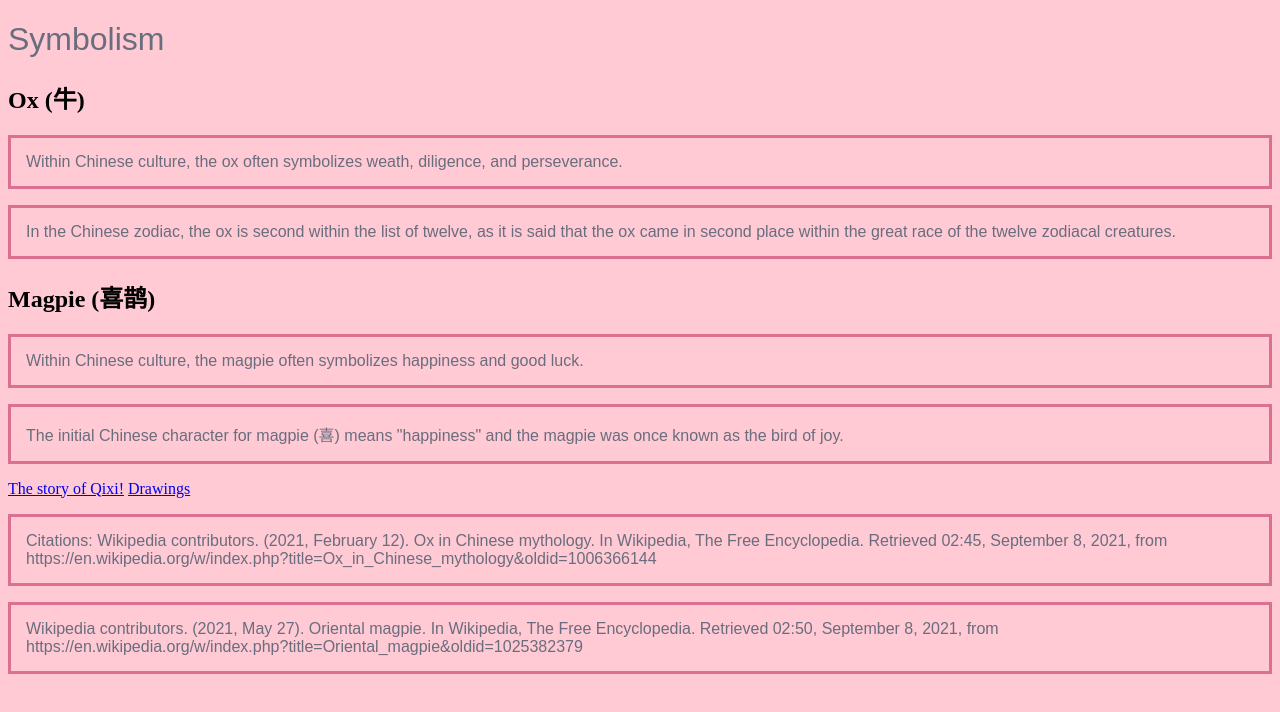
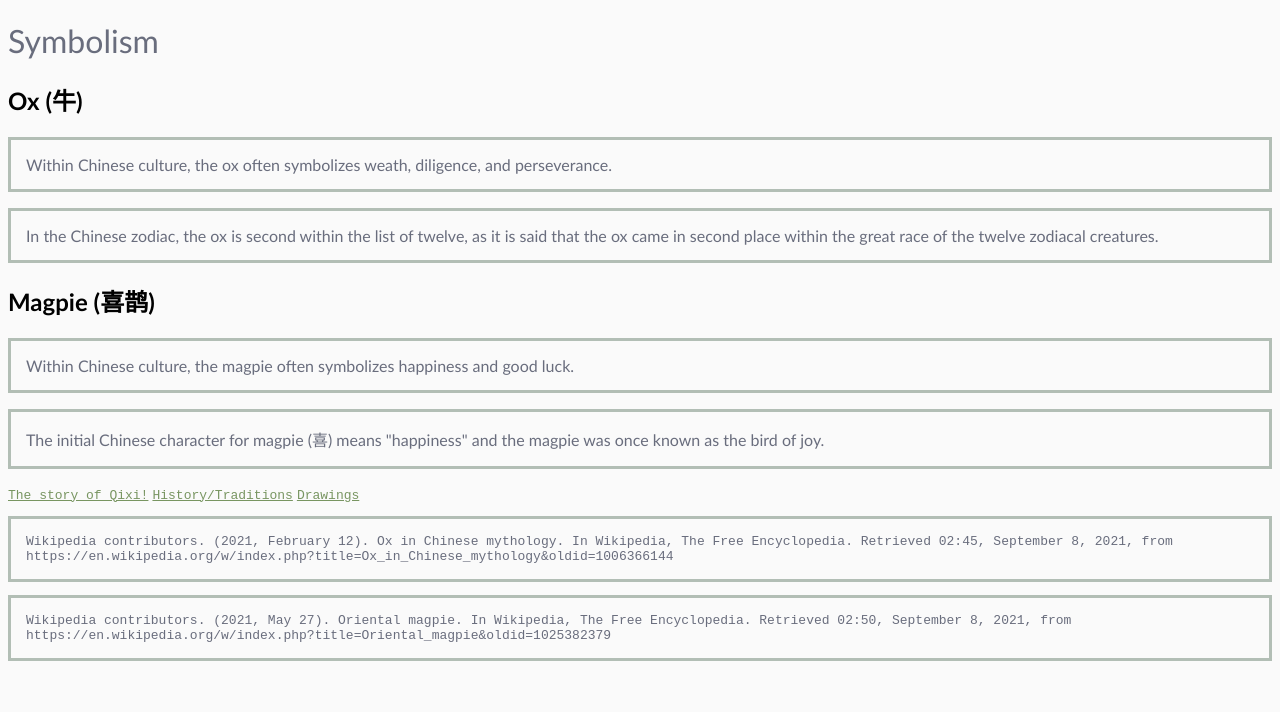
Before and after one commit to jdmar3-comp426/a01-jadehenderson, a website: page page2.html in a window 1280 px wide. Drawn offline with Linux system fonts and the light colour scheme.

Commit message:
a01 style

```diff
--- a/page2.html
+++ b/page2.html
@@ -18,10 +18,11 @@
             <p>Within Chinese culture, the magpie often symbolizes happiness and good luck.</p>
             <p>The initial Chinese character for magpie (喜) means "happiness" and the magpie was once known as the bird of joy.</p>
 
-            <a href="/index.html" target="_blank">The story of Qixi!</a>
-            <a href="/page3.html" target="_blank">Drawings</a>
+            <a id="links" href="/index.html" target="_blank">The story of Qixi!</a>
+            <a id="links" href="/page1.html" target="_blank">History/Traditions</a>
+            <a id="links" href="/page3.html" target="_blank">Drawings</a>
 
-            <p>Citations: Wikipedia contributors. (2021, February 12). Ox in Chinese mythology. In Wikipedia, The Free Encyclopedia. Retrieved 02:45, September 8, 2021, from https://en.wikipedia.org/w/index.php?title=Ox_in_Chinese_mythology&oldid=1006366144</p>
-            <p>Wikipedia contributors. (2021, May 27). Oriental magpie. In Wikipedia, The Free Encyclopedia. Retrieved 02:50, September 8, 2021, from https://en.wikipedia.org/w/index.php?title=Oriental_magpie&oldid=1025382379</p>
+            <p class="wikicite">Wikipedia contributors. (2021, February 12). Ox in Chinese mythology. In Wikipedia, The Free Encyclopedia. Retrieved 02:45, September 8, 2021, from https://en.wikipedia.org/w/index.php?title=Ox_in_Chinese_mythology&oldid=1006366144</p>
+            <p class="wikicite">Wikipedia contributors. (2021, May 27). Oriental magpie. In Wikipedia, The Free Encyclopedia. Retrieved 02:50, September 8, 2021, from https://en.wikipedia.org/w/index.php?title=Oriental_magpie&oldid=1025382379</p>
         </div>
     </body>
--- a/styles.css
+++ b/styles.css
@@ -1,26 +1,44 @@
 body {
-    background-color: #ffcad4;
+    background-color: #fafafa;
 }
 h1 {
     color: #696d7d;
-    font-family: amatic-sc, sans-serif;
+    font-family: 'Gill Sans', 'Gill Sans MT', Calibri, 'Trebuchet MS', sans-serif;
     font-style: normal;
     font-weight: 400;
 }
-h1.heading {
-    font-family: 'Times New Roman', Times, serif;
+h2 {
+    font-family: Georgia, 'Times New Roman', Times, serif;
+}
+h2.heading {
+    font-family: 'Gill Sans', 'Gill Sans MT', Calibri, 'Trebuchet MS', sans-serif;
 }
 p {
     color: #696d7d;
-    font-family: 'Josefin Sans', sans-serif;
-    border: 3px solid palevioletred;
+    font-family: 'Gill Sans', 'Gill Sans MT', Calibri, 'Trebuchet MS', sans-serif;
+    border: 3px solid #b2beb5;
     padding: 15px;
 }
+a:link {
+    color: #789561;
+}
+a:visited {
+    color: #b0c1db;
+}
 a:hover {
-    color: green;
+    color: #e4a0b7;
 }
-#artist {
-    font-family: Verdana, Geneva, Tahoma, sans-serif;
+p.artist {
+    font-family: 'Gill Sans', 'Gill Sans MT', Calibri, 'Trebuchet MS', sans-serif;
+}
+p.wikicite {
+    font-family: monospace;
+}
+#citations {
+    font-family: monospace;
+}
+#links {
+    font-family: monospace;
 }
 img {
     width: 40%;
```
Also changed, not shown: index.html (+5 -5 lines), page1.html (+3 -3 lines), page3.html (+7 -8 lines).
